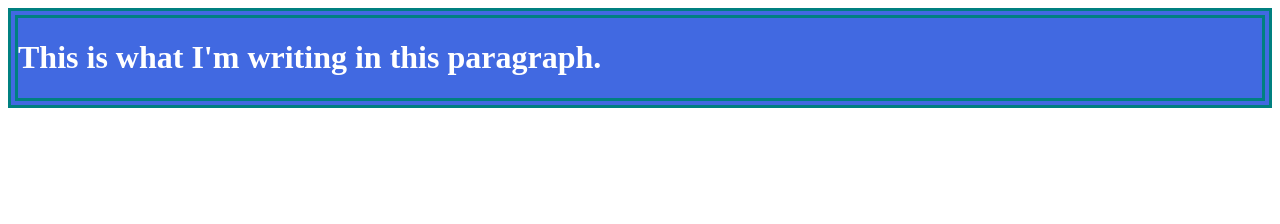
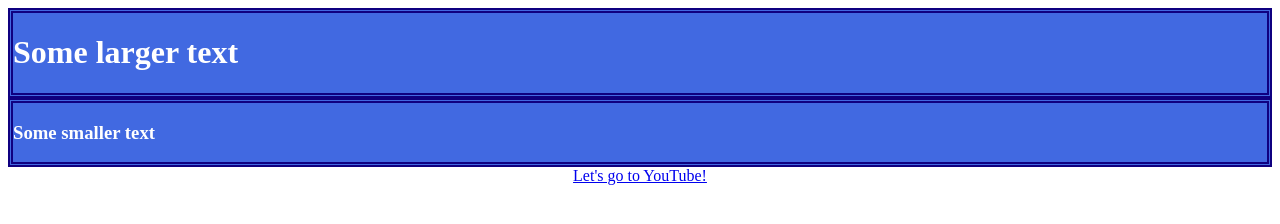
Before and after one commit to coleberkley/coleberkley.github.io, a plain HTML site: page index.html in a window 1280 px wide. Drawn offline with Linux system fonts and the light colour scheme.

Commit message:
Added hyperlink

```diff
--- a/index.html
+++ b/index.html
@@ -5,7 +5,13 @@
     </head>
     <body>
         <div class="text-styling">
-            <h1>This is what I'm writing in this paragraph.</h1>
+            <h1>Some larger text</h1>
+        </div>
+        <div class="text-styling">
+            <h3>Some smaller text</h3>
+        </div>
+        <div id="ref1">
+            <a href="https://www.youtube.com/">Let's go to YouTube!</a>
         </div>
     </body>
 </html>
--- a/stylesheet.css
+++ b/stylesheet.css
@@ -1,7 +1,14 @@
 .text-styling{
     background-color: royalblue;
     color: white;
-    border: teal;
+    border: rgb(15, 0, 128);
     border-style: double;
-    border-width: 10px
+    border-width: 5px;
 }
+
+#ref1{
+    text-align: center;
+    color: red;
+    background-color: white;
+    border: rgb(15, 0, 128)
+}
```
